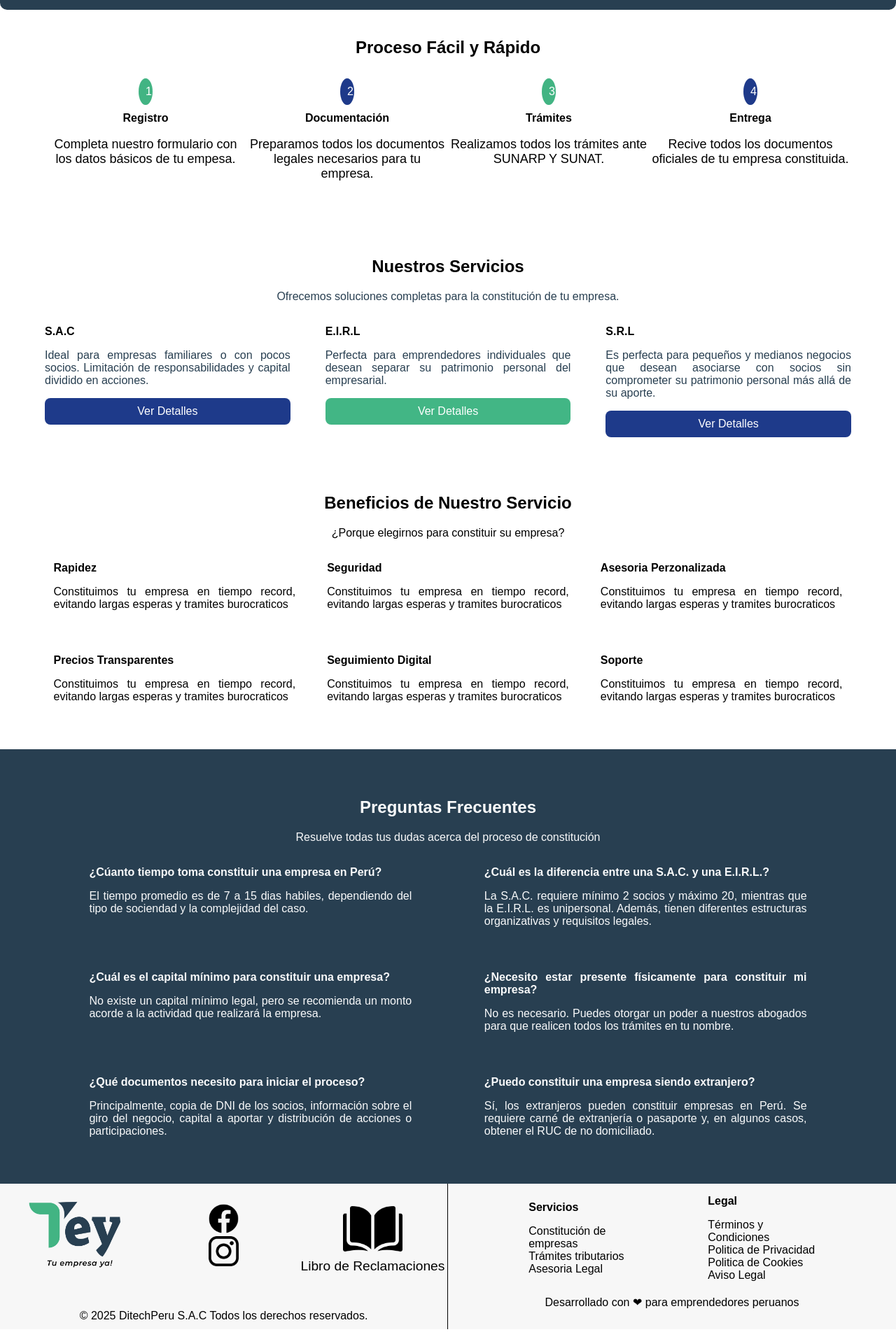
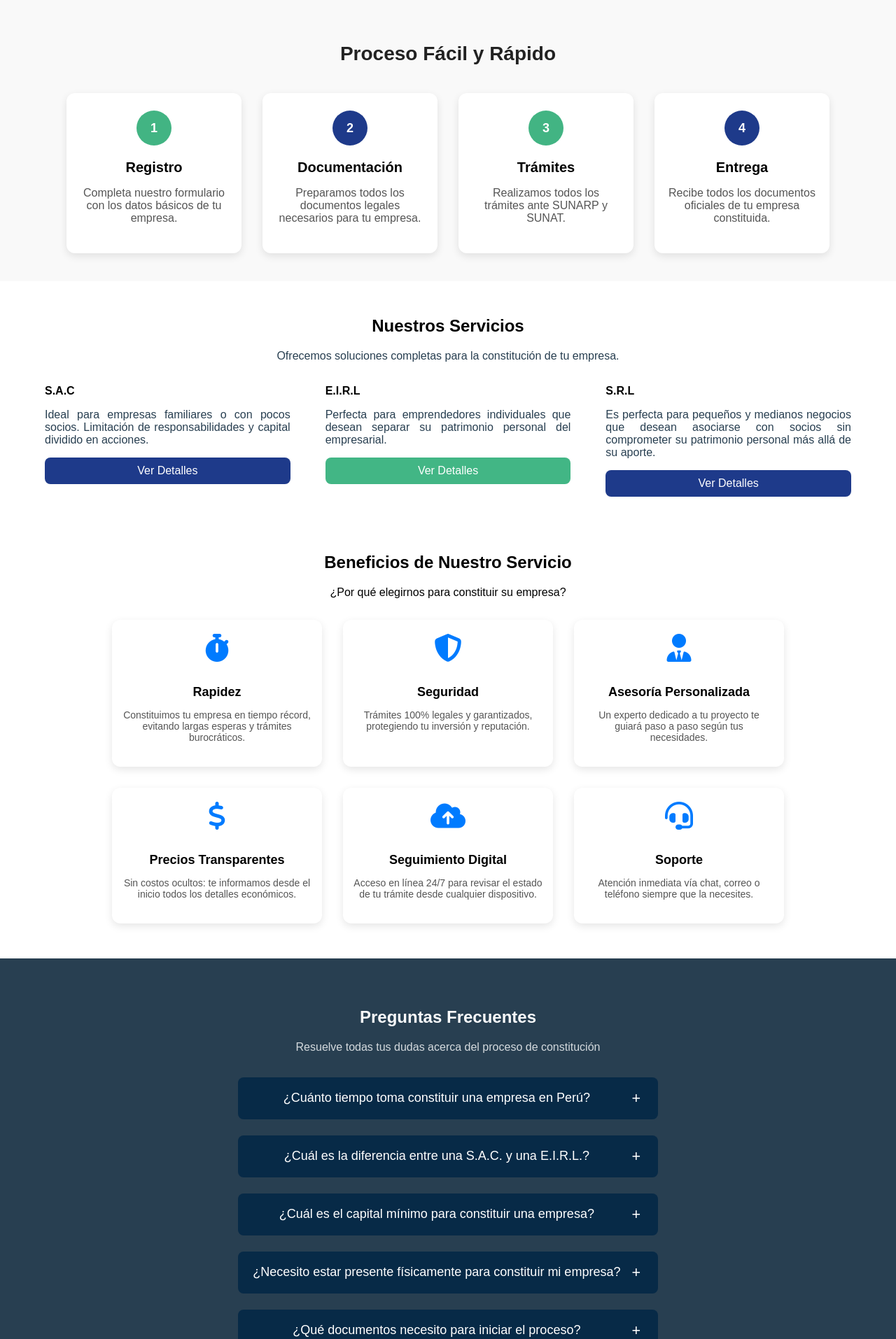
Before and after one commit to angeleduiglesias/TeyAngular, an Angular app: page / in a window 1280 px wide. Shown: the part 646-2560 px from the top of the page at 70% size. Built offline with nearby package versions, Linux system fonts and the light colour scheme.

Commit message:
Cambios Home Page

```diff
--- a/src/pages/home/beneficios/beneficios.component.css
+++ b/src/pages/home/beneficios/beneficios.component.css
@@ -1,27 +1,57 @@
-.beneficios{
+.beneficios {
     max-width: 100vw;
     text-align: center;
     margin: 50px 0;
   }
 
-.container{
+  .container {
     width: 90%;
-    align-items: center;
     margin: 0 auto;
   }
 
-.group-beneficios{
-    width: 100%;
+  .group-beneficios {
     display: flex;
-    justify-content: space-around;
     flex-wrap: wrap;
-    gap: 30px 20px;
-    margin: 0 auto;
-    align-content: center;
+    justify-content: center;
+    gap: 30px;
+    margin-top: 30px;
   }
 
-.item-beneficios{
-    max-width: 30%;
-    text-align: justify;
+  .item-beneficios {
+    background: #fff;
+    border-radius: 12px;
+    padding: 20px 15px;
+    max-width: 300px;
+    width: 100%;
+    box-shadow: 0 4px 12px rgba(0,0,0,0.1);
+    text-align: center;
+    transition: transform 0.3s ease;
+  }
+
+  .item-beneficios:hover {
+    transform: translateY(-5px);
+  }
+
+  .icon {
+    font-size: 40px;
+    color: #007bff;
+    margin-bottom: 15px;
+  }
+
+  .title {
+    font-size: 18px;
+    margin-bottom: 10px;
+  }
+
+  .subtitle {
+    font-size: 14px;
+    color: #555;
+  }
+
+  /* Responsive */
+  @media (max-width: 768px) {
+    .group-beneficios {
+      flex-direction: column;
       align-items: center;
     }
+  }
--- a/src/pages/home/beneficios/beneficios.component.html
+++ b/src/pages/home/beneficios/beneficios.component.html
@@ -1,32 +1,40 @@
+<link rel="stylesheet" href="https://cdnjs.cloudflare.com/ajax/libs/font-awesome/6.4.0/css/all.min.css">
+
 <section class="beneficios">
     <div class="container">
       <h2>Beneficios de Nuestro Servicio</h2>
-        <p>¿Porque elegirnos para constituir su empresa?</p>
+      <p>¿Por qué elegirnos para constituir su empresa?</p>
 
       <div class="group-beneficios">
         <div class="item-beneficios">
-                <p class="title"> <b>Rapidez</b></p>
-                <p class="subtitle">Constituimos tu empresa en tiempo record, evitando largas esperas y tramites burocraticos</p>
+          <i class="fas fa-stopwatch icon"></i>
+          <p class="title"><b>Rapidez</b></p>
+          <p class="subtitle">Constituimos tu empresa en tiempo récord, evitando largas esperas y trámites burocráticos.</p>
         </div>
         <div class="item-beneficios">
+          <i class="fas fa-shield-alt icon"></i>
           <p class="title"><b>Seguridad</b></p>
-                <p class="subtitle">Constituimos tu empresa en tiempo record, evitando largas esperas y tramites burocraticos</p>
+          <p class="subtitle">Trámites 100% legales y garantizados, protegiendo tu inversión y reputación.</p>
         </div>
         <div class="item-beneficios">
-                <p class="title"><b>Asesoria Perzonalizada</b></p>
-                <p class="subtitle">Constituimos tu empresa en tiempo record, evitando largas esperas y tramites burocraticos</p>
+          <i class="fas fa-user-tie icon"></i>
+          <p class="title"><b>Asesoría Personalizada</b></p>
+          <p class="subtitle">Un experto dedicado a tu proyecto te guiará paso a paso según tus necesidades.</p>
         </div>
         <div class="item-beneficios">
+          <i class="fas fa-dollar-sign icon"></i>
           <p class="title"><b>Precios Transparentes</b></p>
-                <p class="subtitle">Constituimos tu empresa en tiempo record, evitando largas esperas y tramites burocraticos</p>
+          <p class="subtitle">Sin costos ocultos: te informamos desde el inicio todos los detalles económicos.</p>
         </div>
         <div class="item-beneficios">
+          <i class="fas fa-cloud-upload-alt icon"></i>
           <p class="title"><b>Seguimiento Digital</b></p>
-                <p class="subtitle">Constituimos tu empresa en tiempo record, evitando largas esperas y tramites burocraticos</p>
+          <p class="subtitle">Acceso en línea 24/7 para revisar el estado de tu trámite desde cualquier dispositivo.</p>
         </div>
         <div class="item-beneficios">
+          <i class="fas fa-headset icon"></i>
           <p class="title"><b>Soporte</b></p>
-                <p class="subtitle">Constituimos tu empresa en tiempo record, evitando largas esperas y tramites burocraticos</p>
+          <p class="subtitle">Atención inmediata vía chat, correo o teléfono siempre que la necesites.</p>
         </div>
       </div>
     </div>
--- a/src/pages/home/preguntas/preguntas.component.css
+++ b/src/pages/home/preguntas/preguntas.component.css
@@ -1,25 +1,95 @@
-.preguntas{
+.preguntas {
     max-width: 100vw;
     color: #F9FAFB;
     background-color: #283F51;
     padding: 50px 0;
 }
 
-.container{
+.container {
     width: 90%;
     text-align: center;
     align-content: center;
     margin: 0 auto;
 }
 
-.group-preguntas{
+/* Contenedor principal del acordeón */
+.accordion {
+    max-width: 800px;
+    margin: 0 auto;
     display: flex;
-    justify-content: space-evenly;
-    flex-wrap: wrap;
-    gap: 30px 40px;
+    flex-direction: column;
+    align-items: center;        /* Centra horizontalmente cada ítem */
 }
 
-.item-preguntas{
-    width: 40%;
-    text-align: justify;
+/* Cada elemento del acordeón */
+.accordion-item {
+    width: 100%;
+    max-width: 600px;           /* Coincide con el max-width del botón */
+    margin-bottom: 15px;
 }
+
+/* Botón del acordeón */
+.accordion-button {
+    padding: 15px;
+    text-align: center;
+    background-color: #072a47;
+    color: white;
+    border: none;
+    margin: 4px 0;
+    width: 100%;
+    border-radius: 8px;
+    max-width: 600px;
+    display: flex;
+    justify-content: space-between;
+    align-items: center;
+    height: 60px;
+    font-size: 18px;
+    cursor: pointer;
+}
+
+/* Pregunta (texto centrado) */
+.accordion-button .pregunta {
+    flex: 1;
+    text-align: center;
+}
+
+/* Icono (+/−) centrado en su espacio */
+.accordion-button .icon {
+    width: 1.5em;
+    text-align: center;
+    font-size: 1.2em;
+}
+
+/* Contenido del acordeón */
+.accordion-content {
+    padding: 15px;
+    text-align: left;
+    display: none;
+    background-color: #3A5469;
+}
+
+.accordion-content.open {
+    display: block;
+}
+
+/* Separador final opcional */
+.accordion-item:last-child {
+    border-bottom: none;
+}
+
+/* Subtítulo */
+.subtitulo-preguntas {
+    color: #D4DADE;
+    margin-bottom: 30px;
+}
+
+/* Estilos para pantallas más pequeñas */
+@media (max-width: 768px) {
+    .accordion {
+        width: 95%;
+    }
+
+    .accordion-button {
+        font-size: 0.9em;
+    }
+}
--- a/src/pages/home/preguntas/preguntas.component.html
+++ b/src/pages/home/preguntas/preguntas.component.html
@@ -1,32 +1,19 @@
 <section class="preguntas">
     <div class="container">
         <h2>Preguntas Frecuentes</h2>
-        <p>Resuelve todas tus dudas acerca del proceso de constitución</p>
+        <p class="subtitulo-preguntas">
+            Resuelve todas tus dudas acerca del proceso de constitución
+        </p>
 
-        <div class="group-preguntas">
-            <div class="item-preguntas">
-                <p><b>¿Cúanto tiempo toma constituir una empresa en Perú?</b></p>
-                <p>El tiempo promedio es de 7 a 15 dias habiles, dependiendo del tipo de sociendad y la complejidad del caso.</p>
-            </div>
-            <div class="item-preguntas">
-                <p><b>¿Cuál es la diferencia entre una S.A.C. y una E.I.R.L.?</b></p>
-                <p>La S.A.C. requiere mínimo 2 socios y máximo 20, mientras que la E.I.R.L. es unipersonal. Además, tienen diferentes estructuras organizativas y requisitos legales.</p>
-            </div>
-            <div class="item-preguntas">
-                <p><b>¿Cuál es el capital mínimo para constituir una empresa?</b></p>
-                <p>No existe un capital mínimo legal, pero se recomienda un monto acorde a la actividad que realizará la empresa.</p>
-            </div>
-            <div class="item-preguntas">
-                <p><b>¿Necesito estar presente físicamente para constituir mi empresa?</b></p>
-                <p>No es necesario. Puedes otorgar un poder a nuestros abogados para que realicen todos los trámites en tu nombre.</p>
-            </div>
-            <div class="item-preguntas">
-                <p><b>¿Qué documentos necesito para iniciar el proceso?</b></p>
-                <p>Principalmente, copia de DNI de los socios, información sobre el giro del negocio, capital a aportar y distribución de acciones o participaciones.</p>
-            </div>
-            <div class="item-preguntas">
-                <p><b>¿Puedo constituir una empresa siendo extranjero?</b></p>
-                <p>Sí, los extranjeros pueden constituir empresas en Perú. Se requiere carné de extranjería o pasaporte y, en algunos casos, obtener el RUC de no domiciliado.</p>
+        <div class="accordion">
+            <div class="accordion-item" *ngFor="let faq of faqs; let i = index">
+                <button class="accordion-button" [attr.aria-expanded]="faq.open" (click)="toggle(i)">
+                    <span class="pregunta">{{ faq.pregunta }}</span>
+                    <span class="icon">{{ faq.open ? '−' : '+' }}</span>
+                </button>
+                <div class="accordion-content" [ngClass]="{ open: faq.open }">
+                    <p>{{ faq.respuesta }}</p>
+                </div>
             </div>
         </div>
     </div>
--- a/src/pages/home/preguntas/preguntas.component.ts
+++ b/src/pages/home/preguntas/preguntas.component.ts
@@ -1,11 +1,53 @@
+import { CommonModule } from '@angular/common';
 import { Component } from '@angular/core';
+
+interface Faq {
+  pregunta: string;
+  respuesta: string;
+  open: boolean;
+}
 
 @Component({
   selector: 'app-preguntas',
-  imports: [],
+  imports: [CommonModule],
   templateUrl: './preguntas.component.html',
   styleUrl: './preguntas.component.css'
 })
 export class PreguntasComponent {
+  faqs: Faq[] = [
+    {
+      pregunta: '¿Cuánto tiempo toma constituir una empresa en Perú?',
+      respuesta: 'El tiempo promedio es de 7 a 15 días hábiles, dependiendo del tipo de sociedad y la complejidad del caso.',
+      open: false
+    },
+    {
+      pregunta: '¿Cuál es la diferencia entre una S.A.C. y una E.I.R.L.?',
+      respuesta: 'La S.A.C. requiere mínimo 2 socios y máximo 20, mientras que la E.I.R.L. es unipersonal. Además, tienen diferentes estructuras organizativas y requisitos legales.',
+      open: false
+    },
+    {
+      pregunta: '¿Cuál es el capital mínimo para constituir una empresa?',
+      respuesta: 'No existe un capital mínimo legal, pero se recomienda un monto acorde a la actividad que realizará la empresa.',
+      open: false
+    },
+    {
+      pregunta: '¿Necesito estar presente físicamente para constituir mi empresa?',
+      respuesta: 'No es necesario. Puedes otorgar un poder a nuestros abogados para que realicen todos los trámites en tu nombre.',
+      open: false
+    },
+    {
+      pregunta: '¿Qué documentos necesito para iniciar el proceso?',
+      respuesta: 'Principalmente, copia de DNI de los socios, información sobre el giro del negocio, capital a aportar y distribución de acciones o participaciones.',
+      open: false
+    },
+    {
+      pregunta: '¿Puedo constituir una empresa siendo extranjero?',
+      respuesta: 'Sí, los extranjeros pueden constituir empresas en Perú. Se requiere carné de extranjería o pasaporte y, en algunos casos, obtener el RUC de no domiciliado.',
+      open: false
+    }
+  ];
 
+  toggle(index: number): void {
+    this.faqs[index].open = !this.faqs[index].open;
+  }
 }
--- a/src/pages/home/procesos/procesos.component.css
+++ b/src/pages/home/procesos/procesos.component.css
@@ -1,52 +1,76 @@
-.procesos{
+.procesos {
     max-width: 100vw;
-    height: auto;
-    padding: 20px 0;
-    margin-bottom: 20px;
-}
+    padding: 40px 0;
+    background: #f9f9f9;
+  }
 
-.container{
+  .container {
     width: 90%;
-    display: block;
-    align-items: center;
-    align-content: center;
     margin: 0 auto;
     text-align: center;
-}
+  }
 
-.procesos-pasos{
+  h2 {
+    font-size: 28px;
+    margin-bottom: 40px;
+    color: #222;
+  }
+
+  .procesos-pasos {
+    display: flex;
+    flex-wrap: wrap;
+    justify-content: center;
+    gap: 30px;
+  }
+
+  .item-paso {
+    background: #fff;
+    padding: 25px 20px;
+    border-radius: 12px;
+    box-shadow: 0 4px 12px rgba(0,0,0,0.1);
+    max-width: 250px;
     width: 100%;
-    display: flex;
-    justify-content: space-between;
-}
+    transition: transform 0.3s ease;
+  }
 
-.item-paso{
-    max-width: 25%;
-    text-align: center;
-}
+  .item-paso:hover {
+    transform: translateY(-5px);
+  }
 
-.back-green{
+  .circle {
+    width: 50px;
+    height: 50px;
+    line-height: 50px;
+    margin: 0 auto 15px auto;
+    border-radius: 50%;
+    font-weight: bold;
+    color: white;
+    font-size: 18px;
+  }
+
+  .green {
     background-color: #42B483;
-    padding: 10px;
-    border-radius: 50%;
-    width: 20px;
-    margin: 10px auto;
-    color: white;
-}
-.back-blue{
+  }
+
+  .blue {
     background-color: #1E3A8A;
-    padding: 10px;
-    border-radius: 50%;
-    width: 20px;
-    margin: 10px auto;
-    color: white;
-}
+  }
 
-span{
-    font-weight: 800;
-    font-size: medium;
-}
+  h3 {
+    font-size: 20px;
+    margin-bottom: 10px;
+    font-weight: 700;
+  }
 
-.descrip{
-    font-size: 18px;
-}
+  .descrip {
+    font-size: 16px;
+    color: #555;
+  }
+
+  /* Responsive */
+  @media (max-width: 768px) {
+    .procesos-pasos {
+      flex-direction: column;
+      align-items: center;
+    }
+  }
--- a/src/pages/home/procesos/procesos.component.html
+++ b/src/pages/home/procesos/procesos.component.html
@@ -3,24 +3,24 @@
       <h2>Proceso Fácil y Rápido</h2>
       <div class="procesos-pasos">
         <div class="item-paso">
-                <p class="back-green">1</p>
-                <span>Registro</span>
-                <p class="descrip">Completa nuestro formulario con los datos básicos de tu empesa.</p>
+          <div class="circle green">1</div>
+          <h3>Registro</h3>
+          <p class="descrip">Completa nuestro formulario con los datos básicos de tu empresa.</p>
         </div>
         <div class="item-paso">
-                <p class="back-blue">2</p>
-                <span>Documentación</span>
+          <div class="circle blue">2</div>
+          <h3>Documentación</h3>
           <p class="descrip">Preparamos todos los documentos legales necesarios para tu empresa.</p>
         </div>
         <div class="item-paso">
-                <p class="back-green">3</p>
-                <span>Trámites</span>
-                <p class="descrip">Realizamos todos los trámites ante SUNARP Y SUNAT.</p>
+          <div class="circle green">3</div>
+          <h3>Trámites</h3>
+          <p class="descrip">Realizamos todos los trámites ante SUNARP y SUNAT.</p>
         </div>
         <div class="item-paso">
-                <p class="back-blue">4</p>
-                <span>Entrega</span>
-                <p class="descrip">Recive todos los documentos oficiales de tu empresa constituida.</p>
+          <div class="circle blue">4</div>
+          <h3>Entrega</h3>
+          <p class="descrip">Recibe todos los documentos oficiales de tu empresa constituida.</p>
         </div>
       </div>
     </div>
```
Also changed, not shown: src/app/components/header/header.component.css (+31 -12 lines), src/app/components/header/header.component.html (+14 -5 lines), src/app/components/header/header.component.ts (+9 -1 lines). Lines whose indentation alone changed are shown as unchanged.
